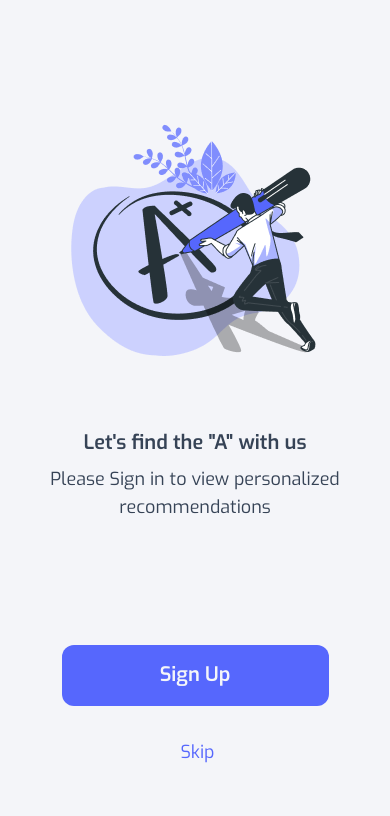
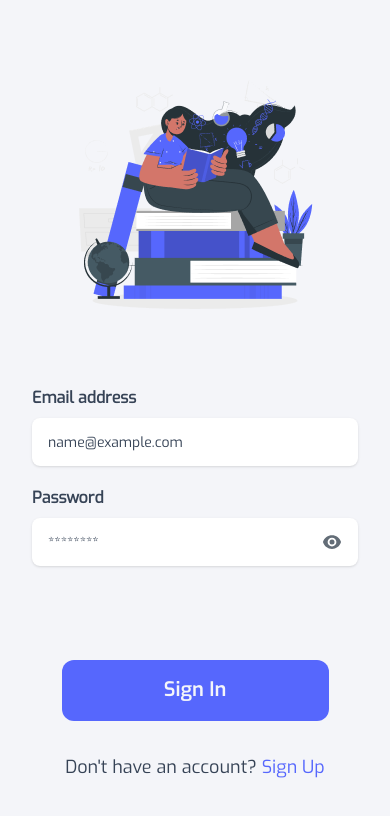
Before and after one commit to duresaguye/aau-info-app, a React Native app: screen /SignIn in a window 390 px wide. Shown: the top 816 px of the page. Built offline with nearby package versions, Linux system fonts and the light colour scheme.

Commit message:
feat: sign in screen & custom input component

```diff
--- /dev/null
+++ b/components/input.js
@@ -0,0 +1,28 @@
+import { Text, TextInput, View } from 'react-native';
+import React from 'react';
+
+const Input = ({ label, placeholder, last = false, Icon }) => {
+  return (
+    <View
+      className={`flex flex-col gap-2 relative w-full ${last ? '' : 'mb-5'}`}
+    >
+      <Text className="font-exo font-semibold text-darkGrayText text-base">
+        {label}
+      </Text>
+      <View className="flex flex-row items-center justify-between px-4 bg-white h-12 rounded-lg shadow">
+        <TextInput
+          className="font-exo flex text-darkGrayText text-sm h-full w-full bg-white rounded-lg"
+          placeholder={placeholder}
+        />
+        {Boolean(Icon) ? (
+          <Icon
+            className="text-lightGrayText absolute right-0 mr-4"
+            size={20}
+          />
+        ) : null}
+      </View>
+    </View>
+  );
+};
+
+export default Input;
--- a/navigation/appNavigation.js
+++ b/navigation/appNavigation.js
@@ -4,7 +4,7 @@ import { NavigationContainer } from '@react-navigation/native';
 import { createNativeStackNavigator } from '@react-navigation/native-stack';
 import HomeScreen from '../screens/HomeScreen';
 import WelcomeScreen from '../screens/WelcomeScreen';
-import LoginScreen from '../screens/LoginScreen';
+import LoginScreen from '../screens/SignInScreen';
 import SignUpScreen from '../screens/SignUpScreen';
 
 const Stack = createNativeStackNavigator();
@@ -24,7 +24,7 @@ export default function AppNavigation() {
           component={WelcomeScreen}
         />
         <Stack.Screen
-          name="Login"
+          name="SignIn"
           options={{ headerShown: false }}
           component={LoginScreen}
         />
--- a/screens/LoginScreen.js
+++ /dev/null
@@ -1,15 +0,0 @@
-import { View, Text, TouchableOpacity, Image, TextInput } from 'react-native';
-import React from 'react';
-import { SafeAreaView } from 'react-native-safe-area-context';
-import { ArrowLeftIcon } from 'react-native-heroicons/solid';
-import { themeColors } from '../theme';
-import { useNavigation } from '@react-navigation/native';
-
-export default function LoginScreen() {
-  const navigation = useNavigation();
-  return (
-    <SafeAreaView className="flex-1 bg-bgWhite">
-      <Text>Login Screen</Text>
-    </SafeAreaView>
-  );
-}
--- /dev/null
+++ b/screens/SignInScreen.js
@@ -0,0 +1,40 @@
+import { View, Text, Image, TouchableOpacity, Pressable } from 'react-native';
+import React from 'react';
+import { SafeAreaView } from 'react-native-safe-area-context';
+import { useNavigation } from '@react-navigation/native';
+import { images } from '../assets';
+import Button from '../components/button';
+import Input from '../components/input';
+import { EyeIcon } from 'react-native-heroicons/solid';
+
+const { signin } = images;
+
+export default function SignInScreen() {
+  const navigation = useNavigation();
+  return (
+    <SafeAreaView className="flex-1 bg-bgWhite px-8">
+      <View className="flex-1 flex justify-around my-4">
+        <View className="flex-row justify-center mb-[-15%]">
+          <Image source={signin} style={{ width: 266, height: 266 }} />
+        </View>
+        <View className="flex flex-col w-full items-center justify-center mt-3">
+          <Input label={'Email address'} placeholder={'name@example.com'} />
+          <Input
+            label={'Password'}
+            placeholder={'********'}
+            Icon={EyeIcon}
+            last
+          />
+        </View>
+
+        <Button
+          primaryBtnText={'Sign In'}
+          onPrimaryBtnPress={() => navigation.navigate('Home')}
+          secondaryBtnText1={"Don't have an account?"}
+          secondaryBtnText2={'Sign Up'}
+          onSecondaryBtnPress={() => navigation.navigate('SignUp')}
+        />
+      </View>
+    </SafeAreaView>
+  );
+}
--- a/screens/WelcomeScreen.js
+++ b/screens/WelcomeScreen.js
@@ -29,7 +29,7 @@ export default function WelcomeScreen() {
           primaryBtnText={'Sign Up'}
           onPrimaryBtnPress={() => navigation.navigate('SignUp')}
           secondaryBtnText2={'Skip'}
-          onSecondaryBtnPress={() => navigation.navigate('Login')}
+          onSecondaryBtnPress={() => navigation.navigate('SignIn')}
         />
       </View>
     </SafeAreaView>
```
